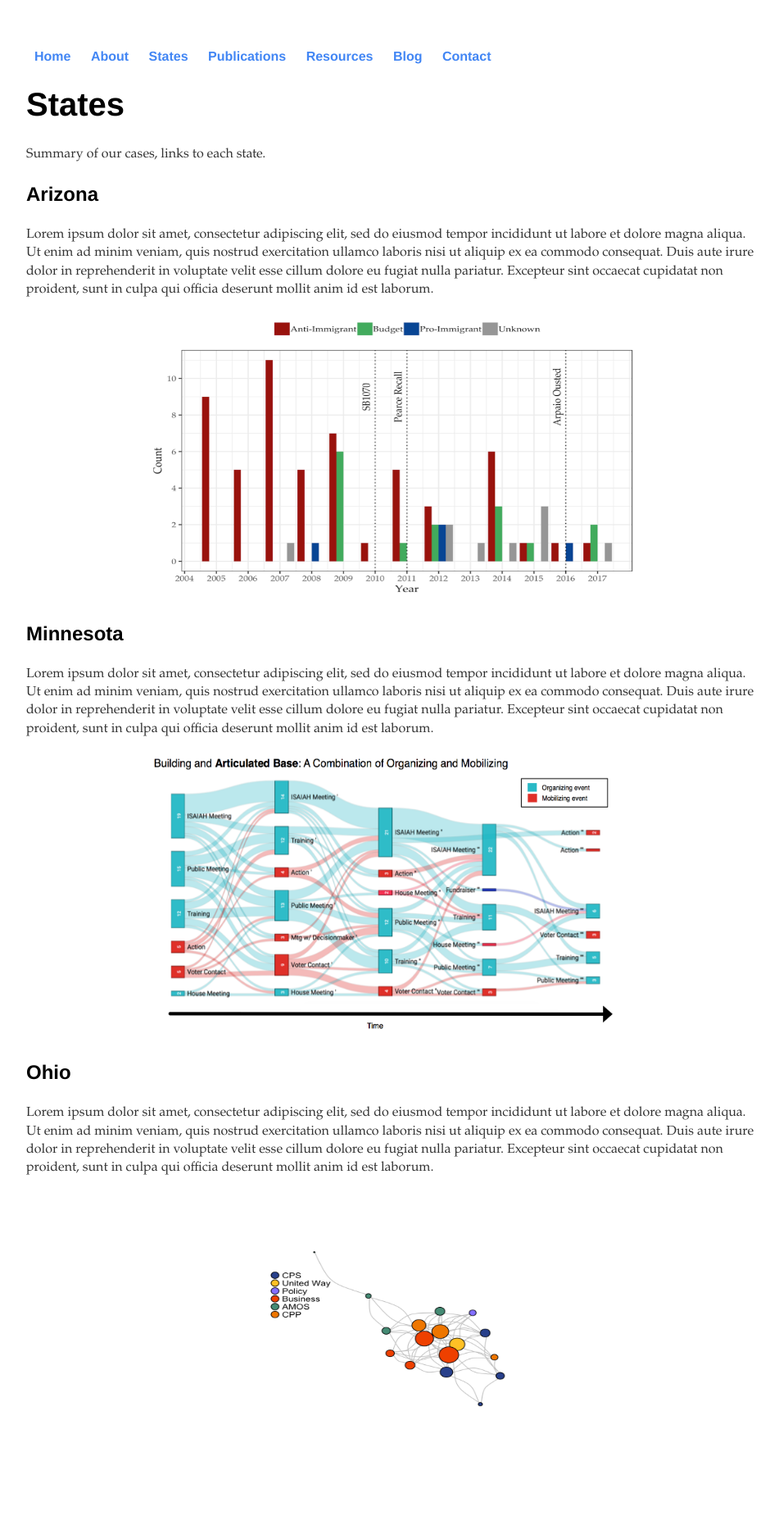
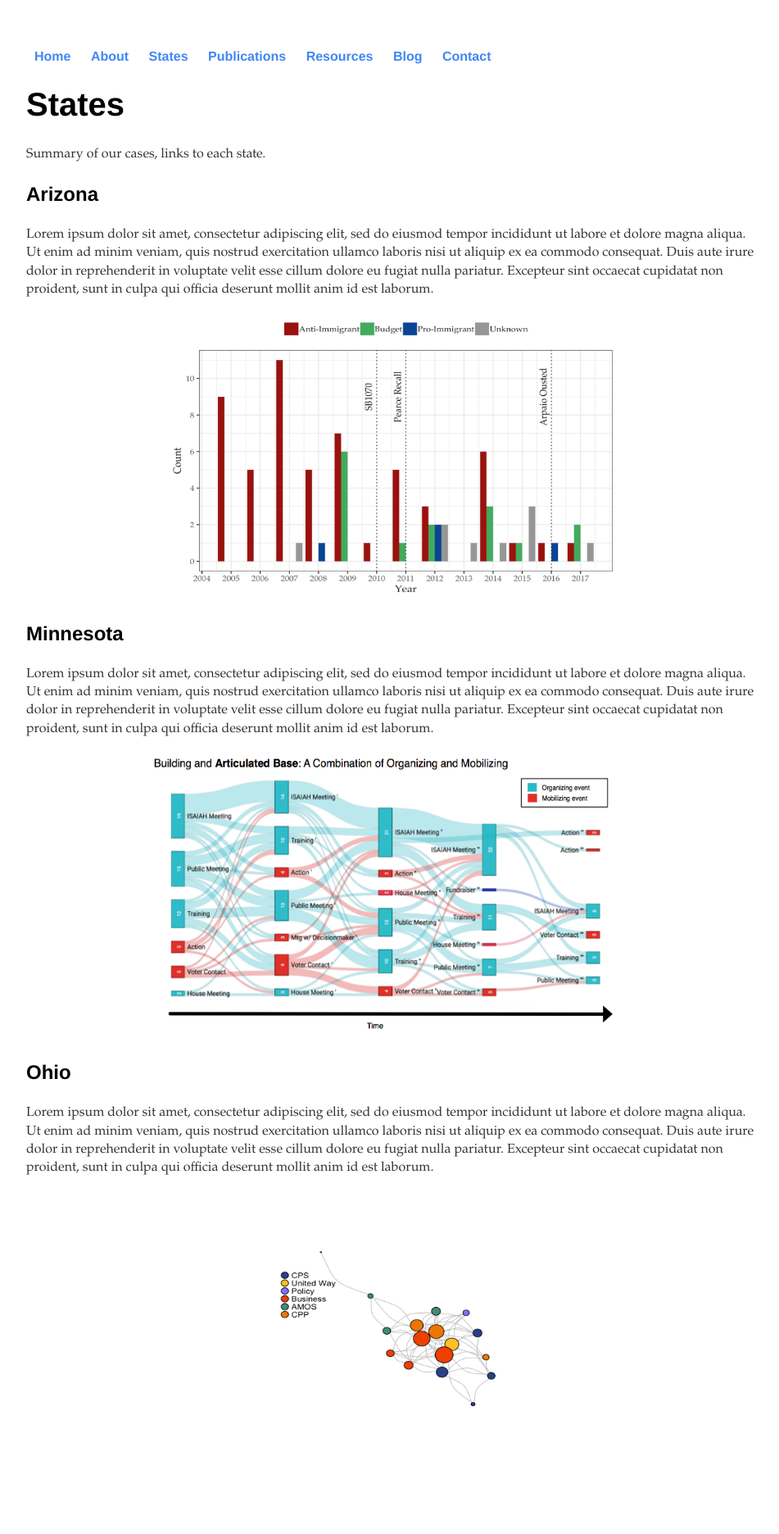
Before and after one commit to org-people-power/org-people-power.github.io, a Jekyll site: the page built from states/index.html, in a window 1280 px wide. Shown: the top 1871 px of the page at 82% size, without its empty margins (160-1111 px from the left). Built offline with Jekyll 4.4.1, drawn with Linux system fonts in a browser that asks for light colours.

Commit message:
Update index.html

```diff
--- a/states/index.html
+++ b/states/index.html
@@ -9,7 +9,7 @@
 	<h3> Arizona </h3>
 	<p> Lorem ipsum dolor sit amet, consectetur adipiscing elit, sed do eiusmod tempor incididunt ut labore et dolore magna aliqua. Ut enim ad minim veniam, quis nostrud exercitation ullamco laboris nisi ut aliquip ex ea commodo consequat. Duis aute irure dolor in reprehenderit in voluptate velit esse cillum dolore eu fugiat nulla pariatur. Excepteur sint occaecat cupidatat non proident, sunt in culpa qui officia deserunt mollit anim id est laborum.</p>
 	<center>
-<img src="/images/az_leg_bills.png" alt="HTML5 Icon" style="width:600px;height:350px;">
+<img src="/images/az_leg_bills.png" alt="HTML5 Icon" style="width:550px;height:350px;">
 	</center>
 
 	<h3> Minnesota </h3>
@@ -21,13 +21,13 @@
 	<h3> Ohio </h3>
 	<p> Lorem ipsum dolor sit amet, consectetur adipiscing elit, sed do eiusmod tempor incididunt ut labore et dolore magna aliqua. Ut enim ad minim veniam, quis nostrud exercitation ullamco laboris nisi ut aliquip ex ea commodo consequat. Duis aute irure dolor in reprehenderit in voluptate velit esse cillum dolore eu fugiat nulla pariatur. Excepteur sint occaecat cupidatat non proident, sunt in culpa qui officia deserunt mollit anim id est laborum.</p>
 	<center>
-<img src="/images/oh_2013_strategizing_anon.png" alt="HTML5 Icon" style="width:600px;height:350px;">
-<img src="/images/oh_2016_strategizing_anon.png" alt="HTML5 Icon" style="width:600px;height:350px;">
+<img src="/images/oh_2013_strategizing_anon.png" alt="HTML5 Icon" style="width:550px;height:350px;">
+<img src="/images/oh_2016_strategizing_anon.png" alt="HTML5 Icon" style="width:550px;height:350px;">
 	</center>
 
 	<h3> Virginia </h3>
 	<p> Lorem ipsum dolor sit amet, consectetur adipiscing elit, sed do eiusmod tempor incididunt ut labore et dolore magna aliqua. Ut enim ad minim veniam, quis nostrud exercitation ullamco laboris nisi ut aliquip ex ea commodo consequat. Duis aute irure dolor in reprehenderit in voluptate velit esse cillum dolore eu fugiat nulla pariatur. Excepteur sint occaecat cupidatat non proident, sunt in culpa qui officia deserunt mollit anim id est laborum.</p>
 	<center>
-<img src="/images/az_leg_bills.png" alt="HTML5 Icon" style="width:600px;height:350px;">
+<img src="/images/az_leg_bills.png" alt="HTML5 Icon" style="width:550px;height:350px;">
 	</center>
 </div><!-- /.blurb -->
```
